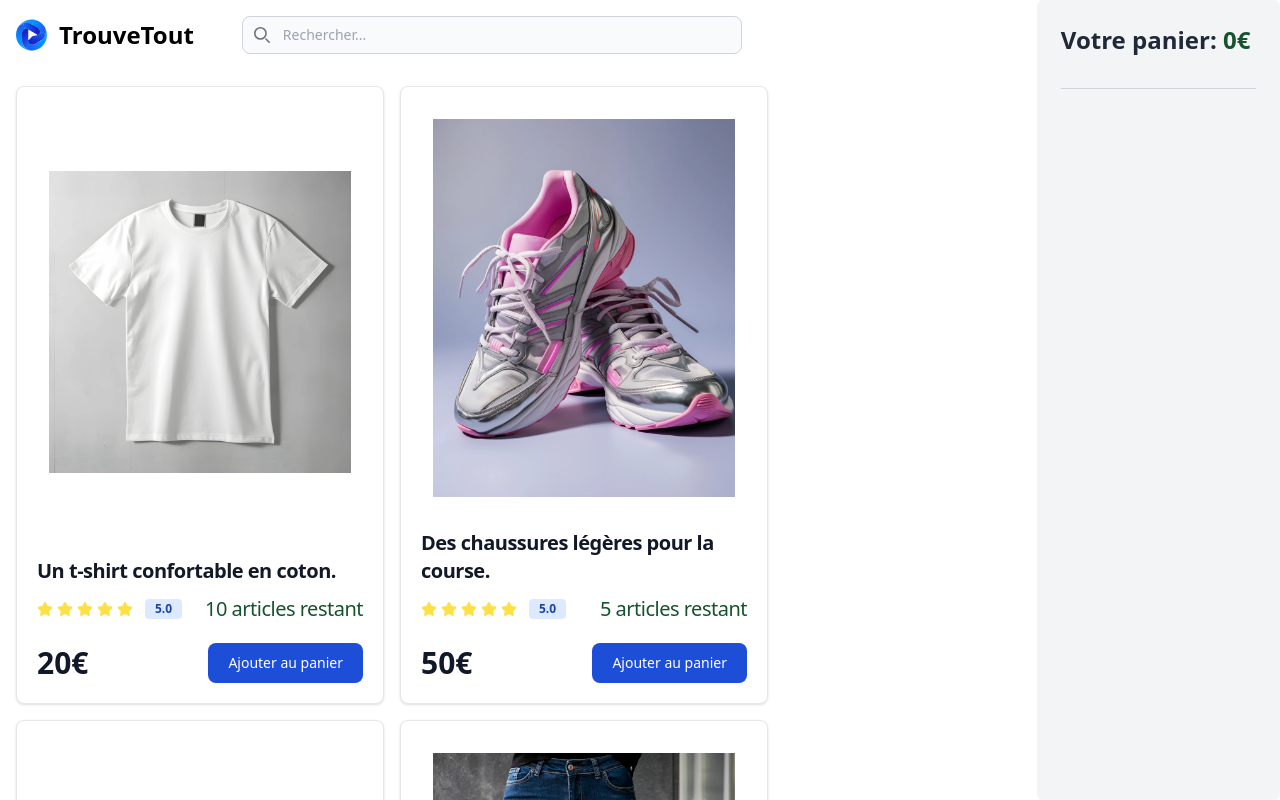
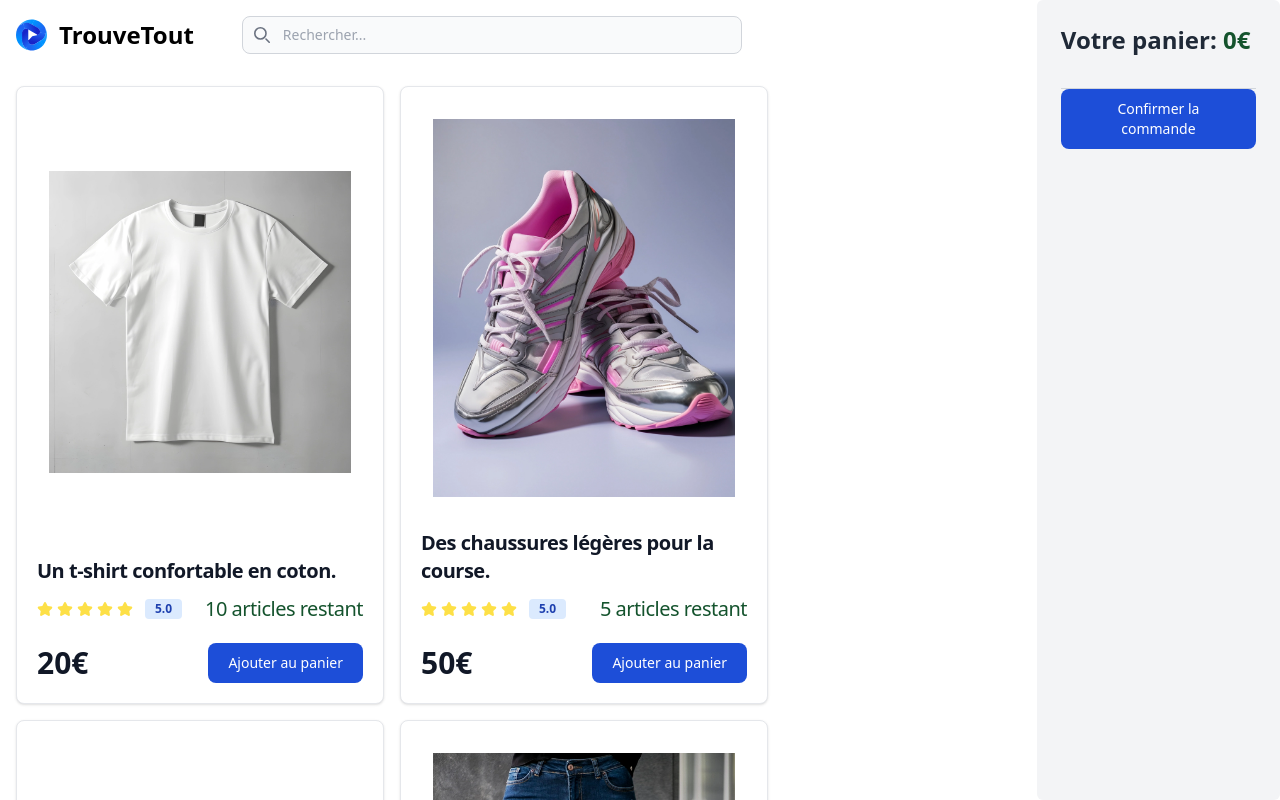
Before and after one commit to OnlyPassionCode/TINaim, a React (Vite) app: page / in a window 1280 px wide. Shown: the top 800 px of the page. Built offline with nearby package versions, Linux system fonts and the light colour scheme.

Commit message:
component Button

```diff
--- /dev/null
+++ b/src/components/Button/Button.tsx
@@ -0,0 +1,19 @@
+import { MouseEventHandler } from "react";
+
+type ButtonProps = {
+    disabled: boolean,
+    onClick: MouseEventHandler,
+    children: React.ReactNode
+}
+
+function Button({disabled, onClick, children} : ButtonProps){
+    return (
+        <button className={`${disabled} ? 'opacity-50 cursor-not-allowed' : ''} text-white bg-blue-700 hover:bg-blue-800 focus:ring-4 focus:outline-none focus:ring-blue-300 font-medium rounded-lg text-sm px-5 py-2.5 text-center dark:bg-blue-600 dark:hover:bg-blue-700 dark:focus:ring-blue-800`}
+        disabled={disabled}
+        onClick={onClick}>
+            {children}
+        </button>
+    )
+}
+
+export default Button;
--- a/src/components/Cart/Cart.tsx
+++ b/src/components/Cart/Cart.tsx
@@ -1,5 +1,6 @@
 import Item from "../Catalog/Item";
 import totalItems from "../utils/totalItems";
+import Button from "../Button/Button";
 
 
 type CartItem = {
@@ -64,6 +65,7 @@ function Cart({cart, removeFromCart, incrementItem, decrementItem} : CartProps){
             {cart.map((item: Item, index: number)=><CartItem key={index} item={item} removeFromCart={removeFromCart} incrementItem={incrementItem} decrementItem={decrementItem} />)}
             <hr className="border-gray-300" />
         </div>
+        <Button onClick={() => {return}} disabled={false} >Confirmer la commande</Button>
     </div>
     </>
 )
--- a/src/components/Catalog/Catalog.tsx
+++ b/src/components/Catalog/Catalog.tsx
@@ -1,4 +1,5 @@
 import Item from './Item';
+import Button from '../Button/Button';
 
 type CatalogItemProps = {
     item: Item,
@@ -44,11 +45,7 @@ function CatalogItem({item, addToCart}: CatalogItemProps){
             </div>
             <div className="flex items-center justify-between">
                 <span className="text-3xl font-bold text-gray-900 dark:text-white">{item.getPrice()}€</span>
-                <button className={`${item.getAmount() > 0 ? '' : 'opacity-50 cursor-not-allowed'} text-white bg-blue-700 hover:bg-blue-800 focus:ring-4 focus:outline-none focus:ring-blue-300 font-medium rounded-lg text-sm px-5 py-2.5 text-center dark:bg-blue-600 dark:hover:bg-blue-700 dark:focus:ring-blue-800`}
-                        disabled={item.getAmount() <= 0}
-                        onClick={() => addToCart(item)}>
-                            Ajouter au panier
-                </button>
+                <Button onClick={() => addToCart(item)} disabled={item.getAmount() <= 0} >Ajouter au panier</Button>
             </div>
         </div>
     </div>);
```
